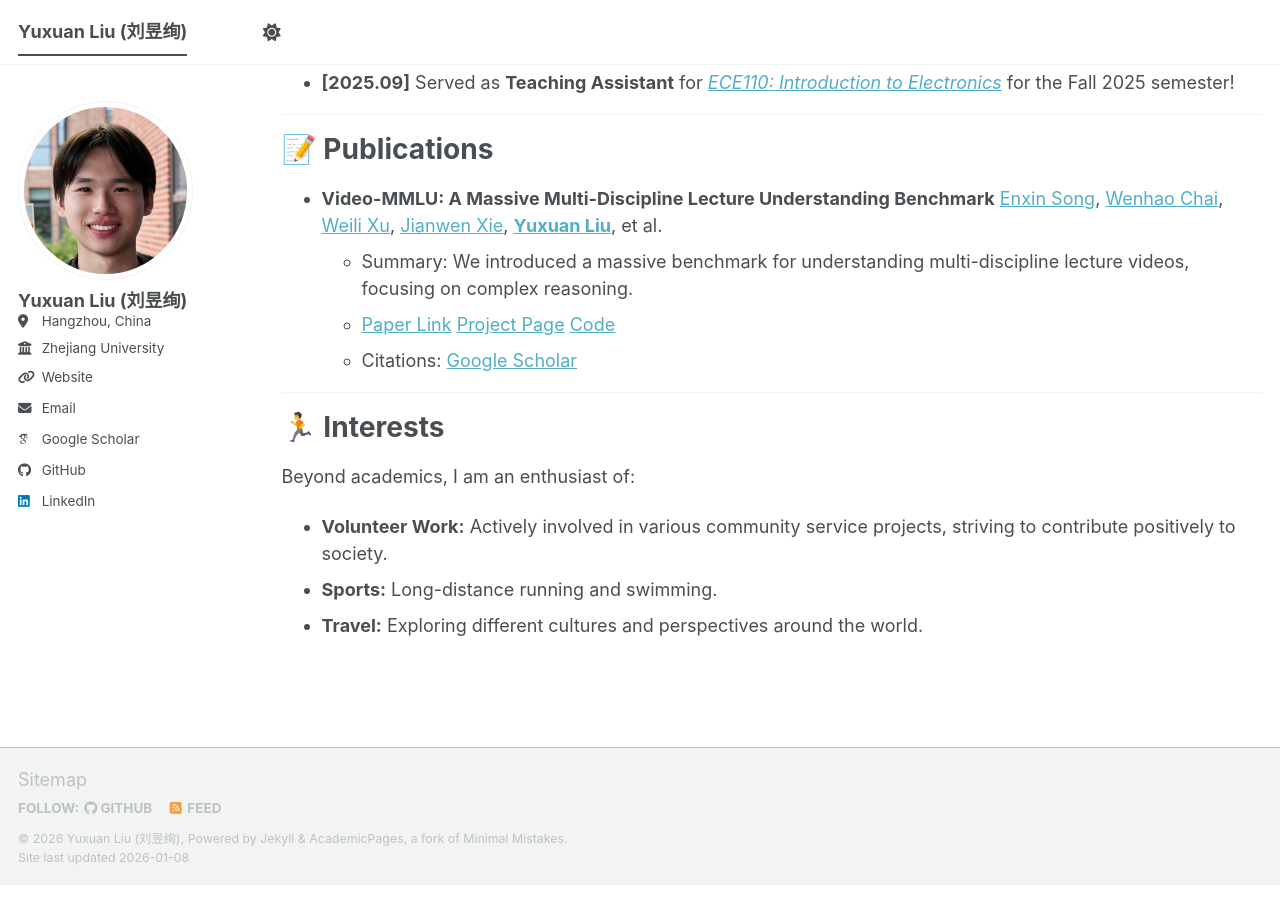
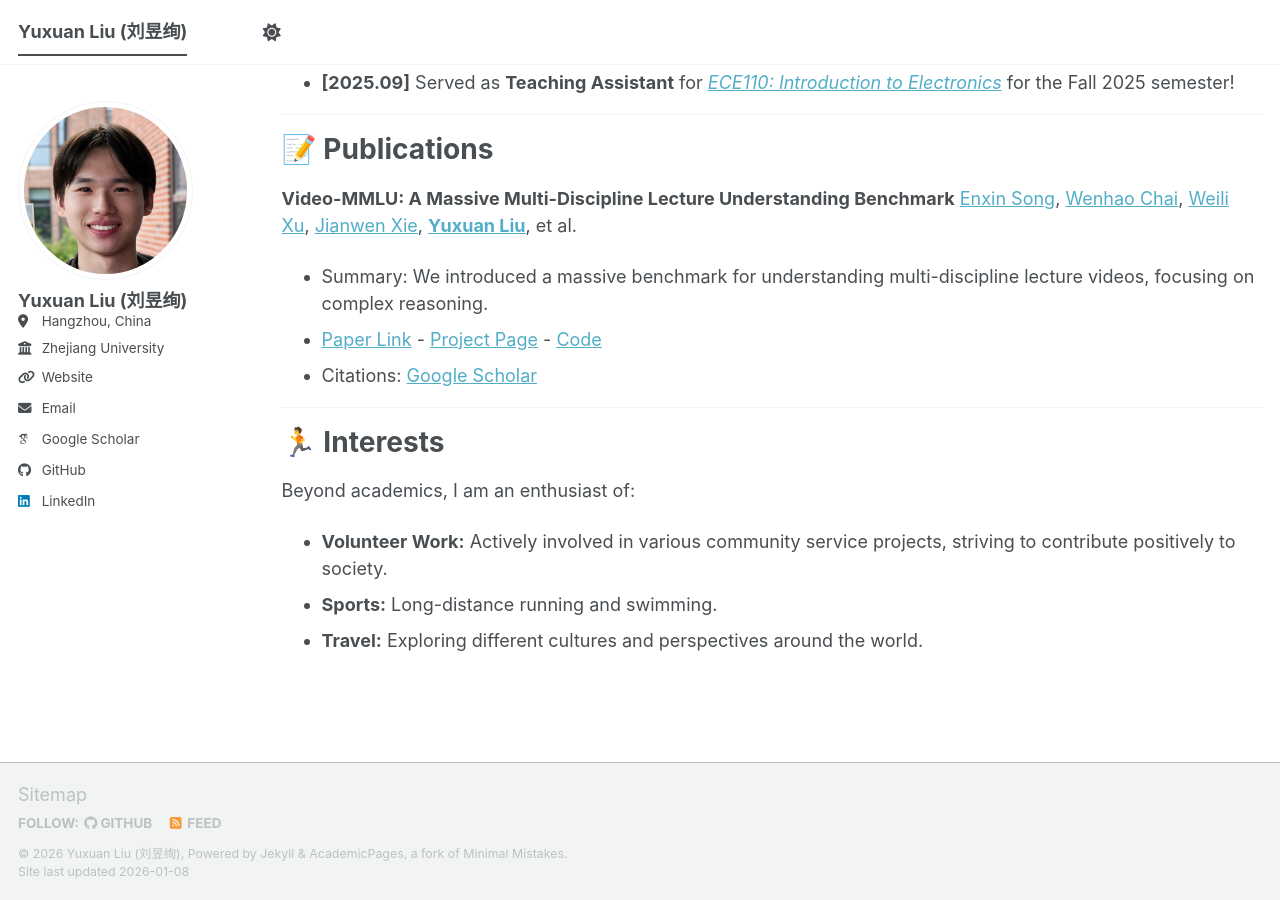
Before and after one commit to StevenLiu06/StevenLiu06.github.io, a Jekyll site: the page built from _pages/about.md, in a window 1280 px wide and 900 px high, scrolled down 575 px. Built offline with Jekyll 4.4.1, drawn with Linux system fonts in a browser that asks for light colours; some web fonts are replaced; a script bundle is joined from its source files by our own code; library files that are not in the unit come from our copies.

```diff
--- a/_pages/about.md
+++ b/_pages/about.md
@@ -12,23 +12,26 @@ Hi! I am **Yuxuan Liu (刘昱绚)**, a sophomore majoring in **Electrical and Co
 
 My research interests lie at the intersection of **Artificial Intelligence** and **LLM Agents**. Currently, I am focused on **GUI LLM Agents**, working under the supervision of [Prof. Meng Zhang](https://nexus-mengzhang.vercel.app/).
 
-Previously, I worked on Computer Vision and Video Understanding, working with [Weili Xu](https://weili-0234.github.io/) and [Enxin Song](https://enxinsong.com/). I am honored that our work, [*Video-MMLU*]((https://arxiv.org/abs/2504.14693)), received the **Outstanding Paper Award** at the ICCV 2025 Workshop on Knowledge-Intensive Multimodal Reasoning.
+Previously, I worked on Computer Vision and Video Understanding, working with [Weili Xu](https://weili-0234.github.io/) and [Enxin Song](https://enxinsong.com/). I am honored that our work, [*Video-MMLU*](https://arxiv.org/abs/2504.14693), received the **Outstanding Paper Award** at the ICCV 2025 Workshop on Knowledge-Intensive Multimodal Reasoning.
 
 I also served as a **Teaching Assistant** for [*ECE110: Introduction to Electronics*](https://courses.grainger.illinois.edu/ece110/sp2026/) for the Fall 2025 semester, working with [Prof. Chao Qian](https://person.zju.edu.cn/en/chaoqian), assisting in lab sessions and student mentoring for foundational electronics.
+
 
 ---
 
 # 🔥 News
-* **[2025.10]** Our paper [**Video-MMLU**]((https://arxiv.org/abs/2504.14693)) was granted the "Outstanding Paper Award" at the ICCV 2025 Workshop on Knowledge-Intensive Multimodal Reasoning!
+* **[2025.10]** Our paper [**Video-MMLU**](https://arxiv.org/abs/2504.14693) was granted the "Outstanding Paper Award" at the ICCV 2025 Workshop on Knowledge-Intensive Multimodal Reasoning!
 * **[2025.09]** Served as **Teaching Assistant** for [*ECE110: Introduction to Electronics*](https://courses.grainger.illinois.edu/ece110/sp2026/) for the Fall 2025 semester!
+
 
 ---
 
 # 📝 Publications
-* **Video-MMLU: A Massive Multi-Discipline Lecture Understanding Benchmark** [Enxin Song](https://enxinsong.com/), [Wenhao Chai](https://wenhaochai.com/), [Weili Xu](https://weili-0234.github.io/), [Jianwen Xie](http://www.stat.ucla.edu/~jxie/), [**Yuxuan Liu**](https://stevenliu06.github.io/), et al.
-    * Summary: We introduced a massive benchmark for understanding multi-discipline lecture videos, focusing on complex reasoning.
-    * [Paper Link](https://arxiv.org/abs/2504.14693)  [Project Page](https://enxinsong.com/Video-MMLU-web/)  [Code](https://github.com/Espere-1119-Song/Video-MMLU)
-    * Citations: [Google Scholar](https://scholar.google.com/citations?view_op=view_citation&hl=en&user=3h1HP8AAAAAJ&citation_for_view=3h1HP8AAAAAJ:u-x6o8ySG0sC)
+**Video-MMLU: A Massive Multi-Discipline Lecture Understanding Benchmark** [Enxin Song](https://enxinsong.com/), [Wenhao Chai](https://wenhaochai.com/), [Weili Xu](https://weili-0234.github.io/), [Jianwen Xie](http://www.stat.ucla.edu/~jxie/), [**Yuxuan Liu**](https://stevenliu06.github.io/), et al.
+* Summary: We introduced a massive benchmark for understanding multi-discipline lecture videos, focusing on complex reasoning.
+* [Paper Link](https://arxiv.org/abs/2504.14693) - [Project Page](https://enxinsong.com/Video-MMLU-web/) - [Code](https://github.com/Espere-1119-Song/Video-MMLU)
+* Citations: [Google Scholar](https://scholar.google.com/citations?view_op=view_citation&hl=en&user=3h1HP8AAAAAJ&citation_for_view=3h1HP8AAAAAJ:u-x6o8ySG0sC)
+
 
 ---
 
```
